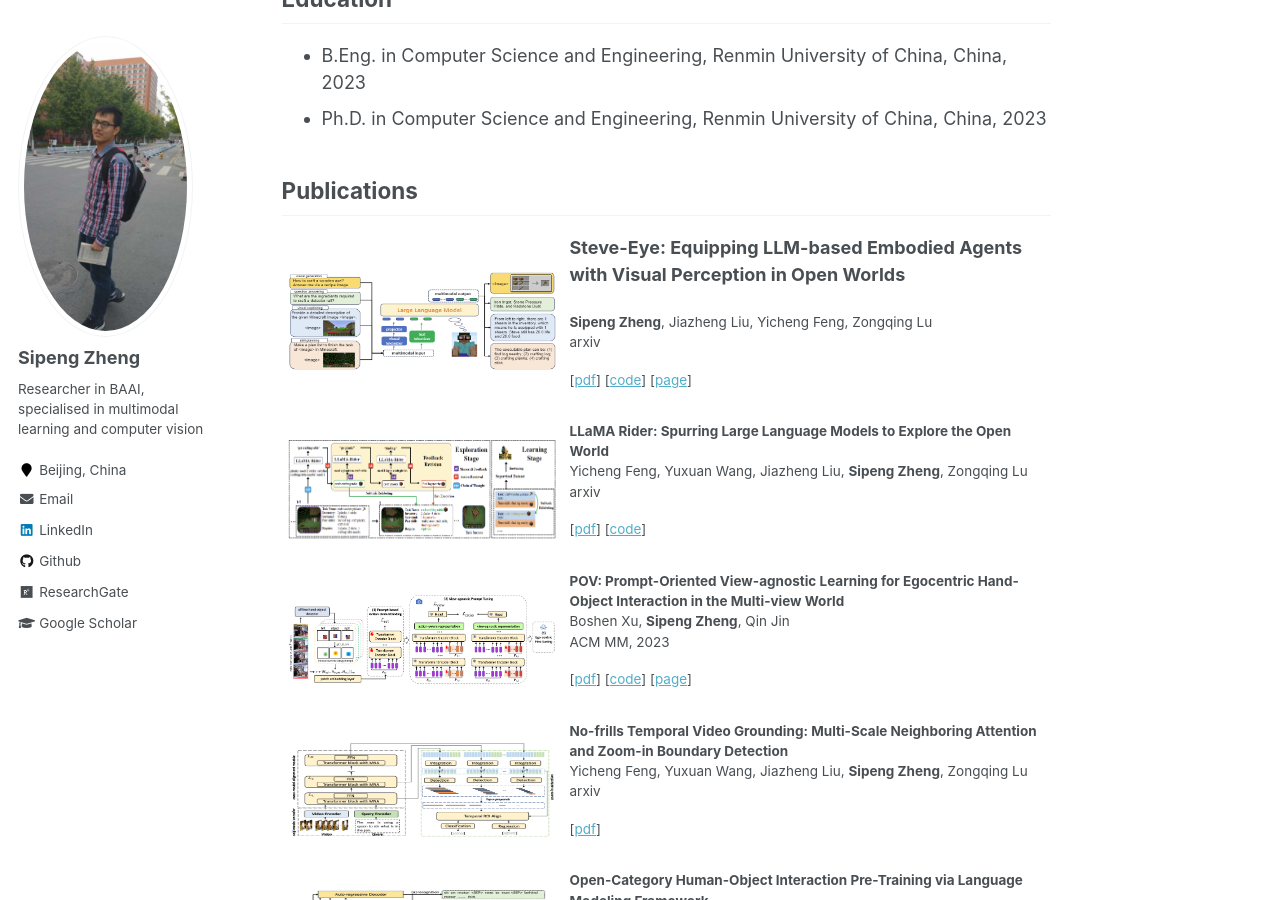
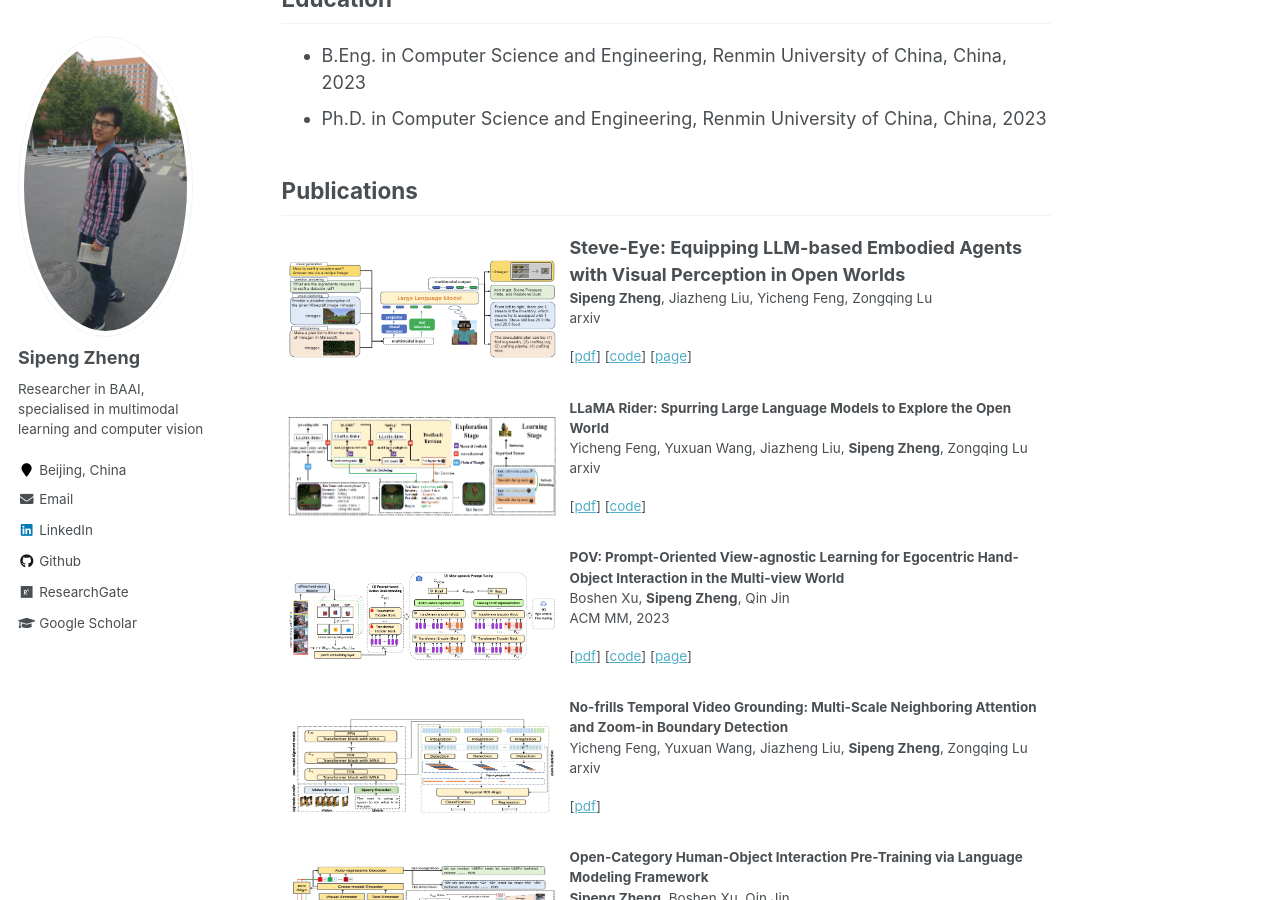
Before and after one commit to zhengsipeng/zhengsipeng.github.io, a Jekyll site: the page built from _pages/about.md, in a window 1280 px wide and 900 px high, scrolled down 1001 px. Built offline with Jekyll 4.4.1, drawn with Linux system fonts in a browser that asks for light colours.

Commit message:
update 24.1.4

```diff
--- a/_pages/about.md
+++ b/_pages/about.md
@@ -44,8 +44,8 @@ My CV can be found in [CV](https://zhengsipeng.github.io/cv/) or [downloaded CV]
 <tr style="border: none;">
   <td style="border: none;"> <img src="./images/pubs/steve_eye_23.png" style="height: 100px; width: 500px;"/></td>
   <td style="border: none;">
-        <p style="font-size: 18px"><b>Steve-Eye: Equipping LLM-based Embodied Agents with Visual Perception in Open Worlds</b><br></p>
-        <p><b>Sipeng Zheng</b>, Jiazheng Liu, Yicheng Feng, Zongqing Lu<br>
+        <p><b style="font-size: 18px">Steve-Eye: Equipping LLM-based Embodied Agents with Visual Perception in Open Worlds</b><br>
+        <b>Sipeng Zheng</b>, Jiazheng Liu, Yicheng Feng, Zongqing Lu<br>
         arxiv
         </p>
         <p>
```
